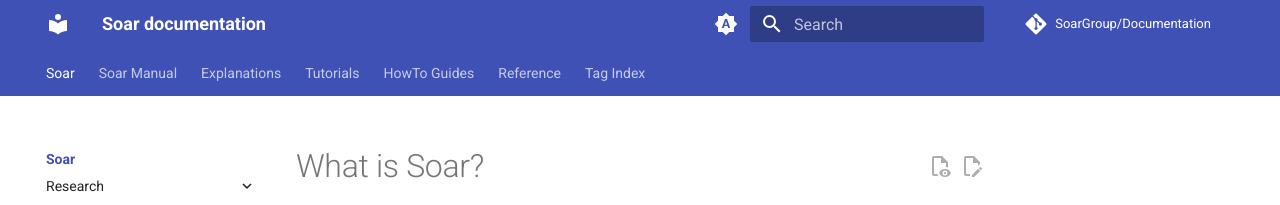
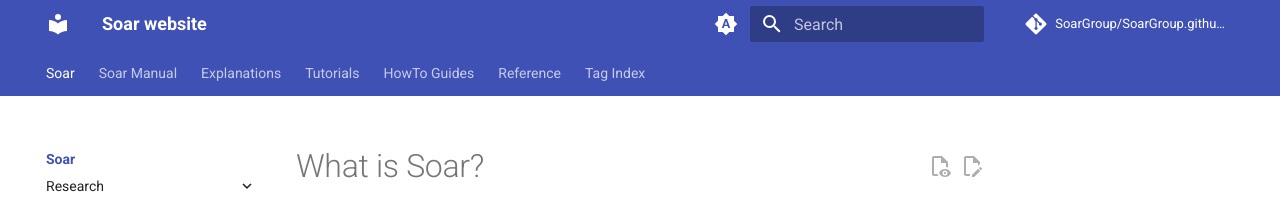
Before and after one commit to SoarGroup/SoarGroup.github.io, an MkDocs documentation site: the page built from docs/index.md, in a window 1280 px wide. Shown: the top 205 px of the page. Built offline with MkDocs 1.6.1 and Material for MkDocs 9.7.7, drawn with Linux system fonts in a browser that asks for light colours; comment, search, counter and statistics services are not loaded.

Commit message:
Now the de facto Soar website!

```diff
--- a/mkdocs.yml
+++ b/mkdocs.yml
@@ -1,6 +1,6 @@
-site_name: Soar documentation
-repo_url: http://github.com/SoarGroup/Documentation
-repo_name: SoarGroup/Documentation
+site_name: Soar website
+repo_url: http://github.com/SoarGroup/SoarGroup.github.io
+repo_name: SoarGroup/SoarGroup.github.io
 copyright: SoarGroup &copy;
 edit_uri: edit/main/docs/
 
--- a/overrides/main.html
+++ b/overrides/main.html
@@ -1,5 +1 @@
 {% extends "base.html" %}
-
-{% block announce %}
-  This documentation is still work in progress. The documentation is hosted at <a href="https://soar.eecs.umich.edu">the Soar homepage</a>!
-{% endblock %}
```
Also changed, not shown: README.md (+4 -2 lines).
